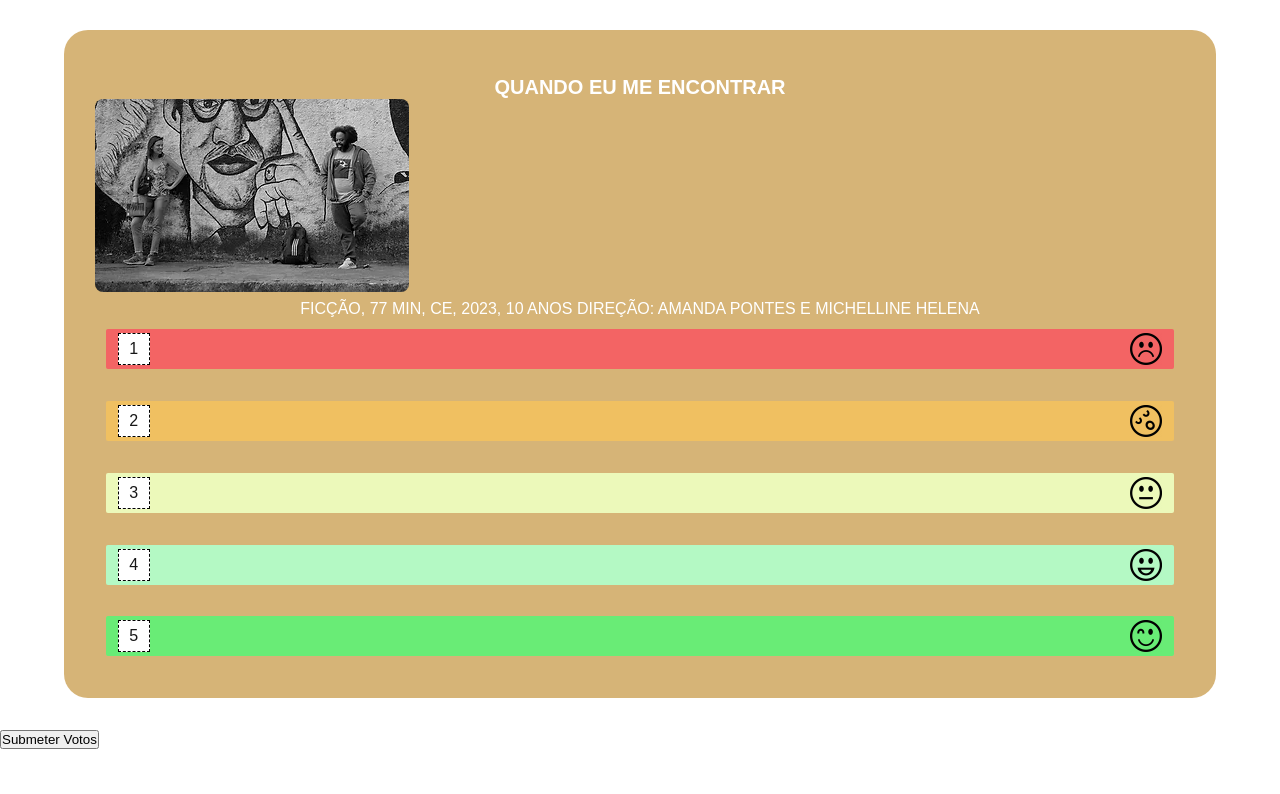
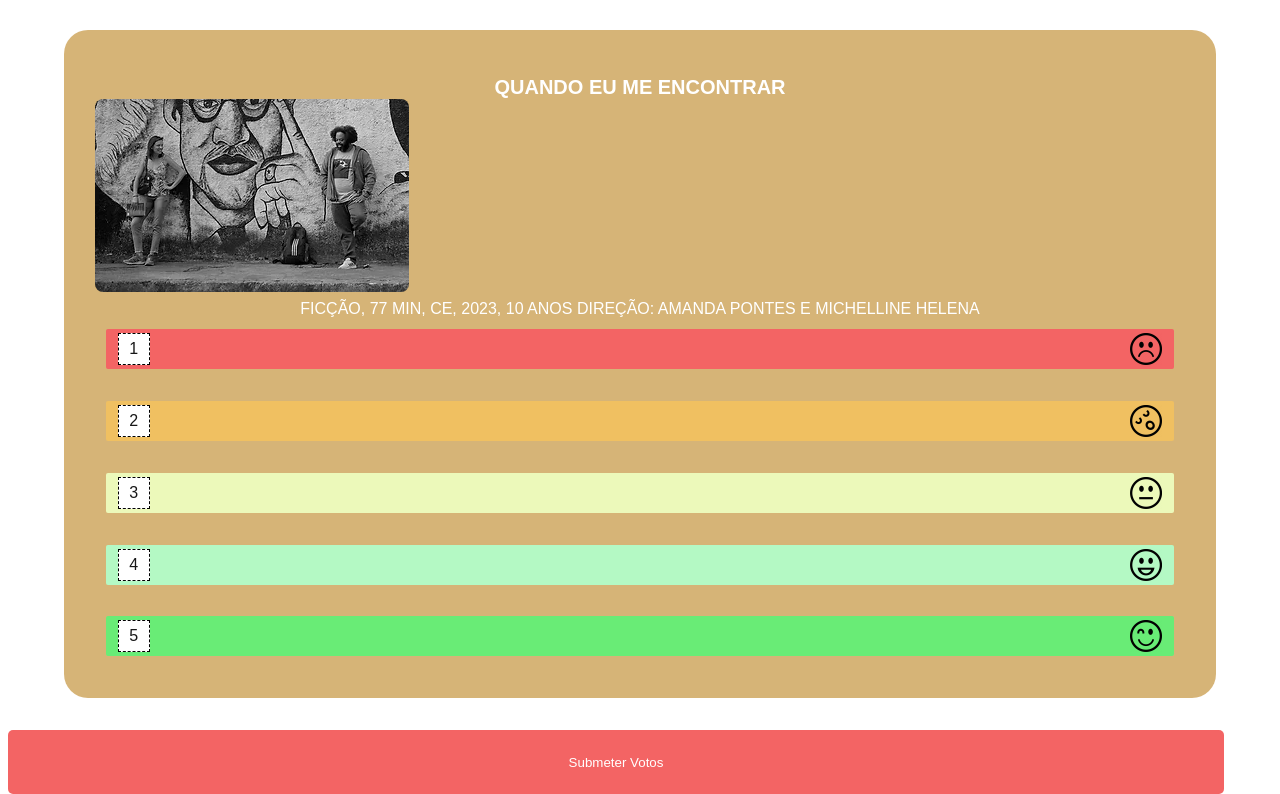
Before and after one commit to ellyfbernardo/votamostra-nextjs-definitive, a Next.js app: page /mostra-panorama-22-11 in a window 1280 px wide. Shown: the part 1440-2234 px from the top of the page. Before the commit the page ends 2189 px from the top, so only its background shows below. Built offline with nearby package versions, Linux system fonts and the light colour scheme.

Commit message:
aplying style to submit button

```diff
--- a/src/app/components/moviecard/moviecard.module.css
+++ b/src/app/components/moviecard/moviecard.module.css
@@ -174,3 +174,15 @@
   display: flex;
   margin-right: 12px;
 }
+
+.submitButton{
+     width: 95%;
+     height: 4rem;
+     padding: 10px;
+     background-color: #F36464;
+     color: #FFF;
+     border: none;
+     border-radius: 5px;
+     cursor: pointer;
+     margin-left: 0.5rem;
+}
```
